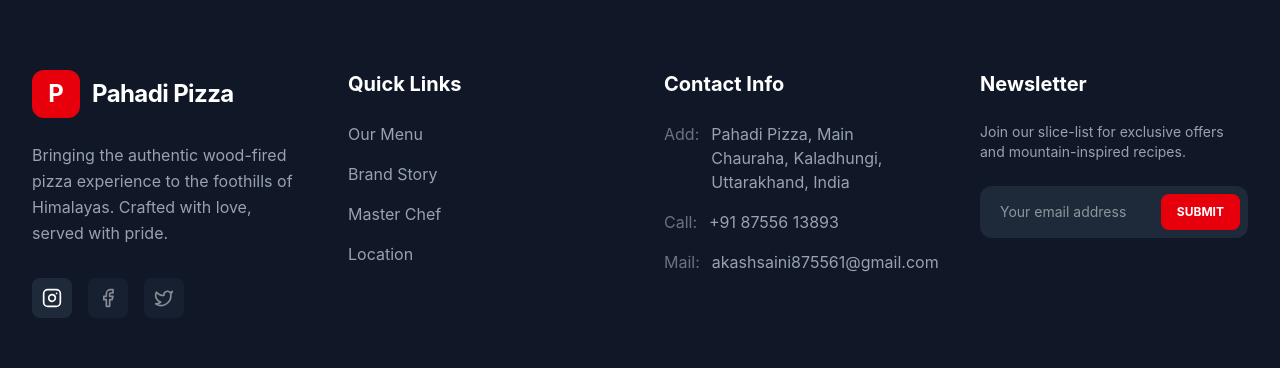
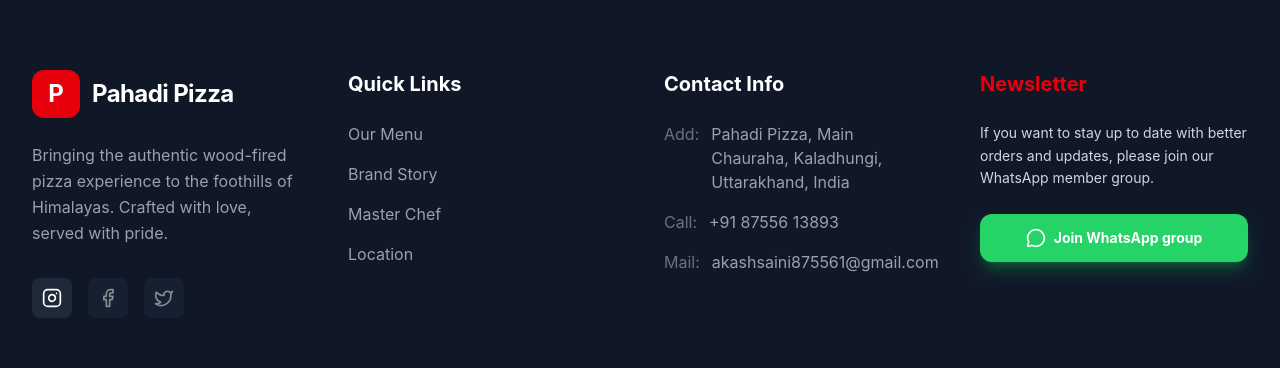
Before and after one commit to sumitsaini12/pahadi-pizza, a Next.js app: page / in a window 1280 px wide. Shown: the part 10567-10935 px from the top of the page. Built offline with nearby package versions, Linux system fonts and the light colour scheme.

Commit message:
Enhance Footer component by adding a WhatsApp group join button, including success/error message handling, and updating newsletter text for better engagement.

```diff
--- a/src/components/Footer.tsx
+++ b/src/components/Footer.tsx
@@ -1,8 +1,31 @@
-import React from 'react';
+'use client';
+
+import React, { useState } from 'react';
 import { BRAND_NAME, TAGLINE, ADDRESS, PHONE_PRIMARY, INSTAGRAM_URL, EMAIL_ADDRESS } from '../constants';
-import { Instagram, Facebook, Twitter } from 'lucide-react';
+import { Instagram, Facebook, Twitter, MessageCircle } from 'lucide-react';
 
 const Footer: React.FC = () => {
+  const [message, setMessage] = useState<{ type: 'success' | 'error' | null; text: string }>({ type: null, text: '' });
+
+  const handleJoinWhatsAppGroup = () => {
+    const phoneNumber = '8755613893';
+    const messageText = 'Please add my number to Pahadi Pizza group for upcoming offers and updates';
+    const whatsappUrl = `https://wa.me/${phoneNumber}?text=${encodeURIComponent(messageText)}`;
+
+    try {
+      window.open(whatsappUrl, '_blank');
+      setMessage({ type: 'success', text: 'Opening WhatsApp... Please send the message to join our group!' });
+      setTimeout(() => {
+        setMessage({ type: null, text: '' });
+      }, 5000);
+    } catch (error) {
+      setMessage({ type: 'error', text: 'Unable to open WhatsApp. Please try again.' });
+      setTimeout(() => {
+        setMessage({ type: null, text: '' });
+      }, 5000);
+    }
+  };
+
   return (
     <footer className="bg-gray-900 text-white pt-24 pb-12">
       <div className="max-w-7xl mx-auto px-4 md:px-8">
@@ -140,18 +163,22 @@
           </div>
 
           <div>
-            <h4 className="text-xl font-bold mb-6">Newsletter</h4>
-            <p className="text-gray-400 mb-6 text-sm">Join our slice-list for exclusive offers and mountain-inspired recipes.</p>
-            <div className="relative">
-              <input
-                type="email"
-                placeholder="Your email address"
-                className="w-full bg-gray-800 border-none rounded-xl px-5 py-4 text-sm focus:ring-2 focus:ring-red-600 outline-none"
-              />
-              <button className="absolute right-2 top-2 bottom-2 bg-red-600 text-white px-4 rounded-lg text-xs font-bold hover:bg-red-700 transition-colors">
-                SUBMIT
-              </button>
-            </div>
+            <h4 className="text-xl font-bold mb-6 text-red-600">Newsletter</h4>
+            <p className="text-gray-300 mb-6 text-sm leading-relaxed">
+              If you want to stay up to date with better orders and updates, please join our WhatsApp member group.
+            </p>
+            <button
+              onClick={handleJoinWhatsAppGroup}
+              className="w-full bg-[#25D366] text-white px-5 py-3.5 rounded-xl font-bold text-sm flex items-center justify-center gap-2 hover:bg-[#20bd5a] transition-all shadow-lg shadow-green-500/30 active:scale-[0.98]"
+            >
+              <MessageCircle className="w-5 h-5" />
+              <span>Join WhatsApp group</span>
+            </button>
+            {message.type && (
+              <p className={`mt-4 text-sm font-medium ${message.type === 'success' ? 'text-green-400' : 'text-red-400'}`}>
+                {message.text}
+              </p>
+            )}
           </div>
         </div>
 
```
